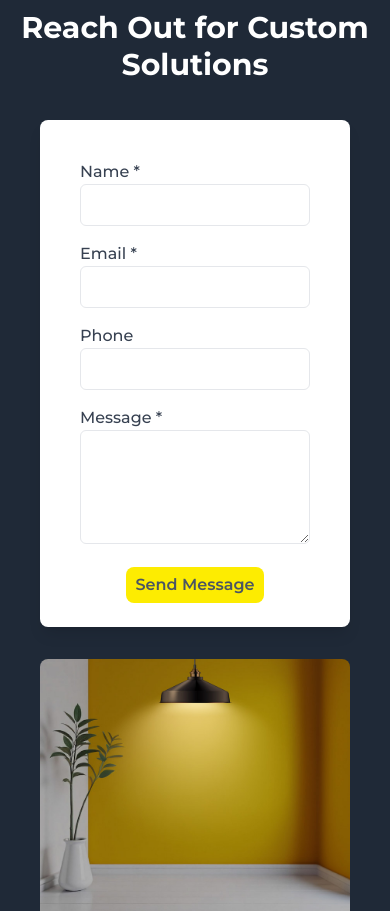
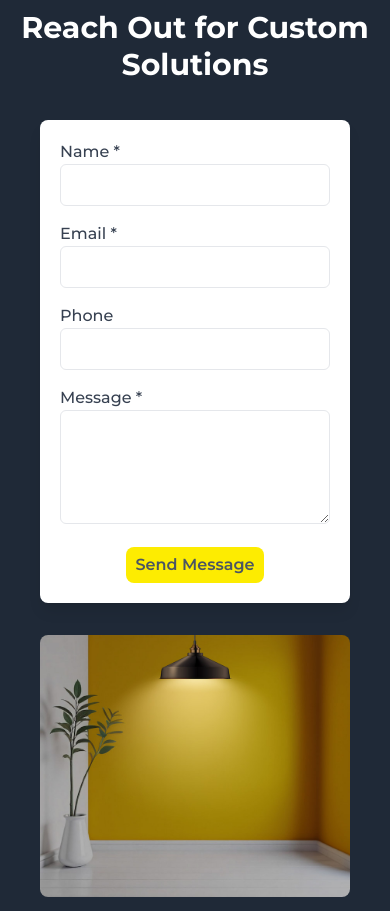
Before and after one commit to arikannee/dashwood, a Next.js app: page / in a window 390 px wide. Shown: the part 3422-4333 px from the top of the page. Built offline with nearby package versions, Linux system fonts and the light colour scheme.

Commit message:
fix contact

```diff
--- a/app/components/contect-home/ContactHome.js
+++ b/app/components/contect-home/ContactHome.js
@@ -55,7 +55,7 @@ export default function ContactHome() {
         <div className="flex justify-center items-center">
           <div className="container mx-auto grid grid-cols-1 lg:grid-cols-2 gap-8 px-5 lg:px-0 relative">
             {/* Contact Form */}
-            <div className="bg-white p-10 pb-6 rounded-lg shadow-lg relative">
+            <div className="bg-white p-5 sm:p-10 sm:pb-6 rounded-lg shadow-lg relative">
               <form onSubmit={sendEmail}>
                 <div className="mb-4">
                   <label className="block text-gray-700">Name *</label>
```
